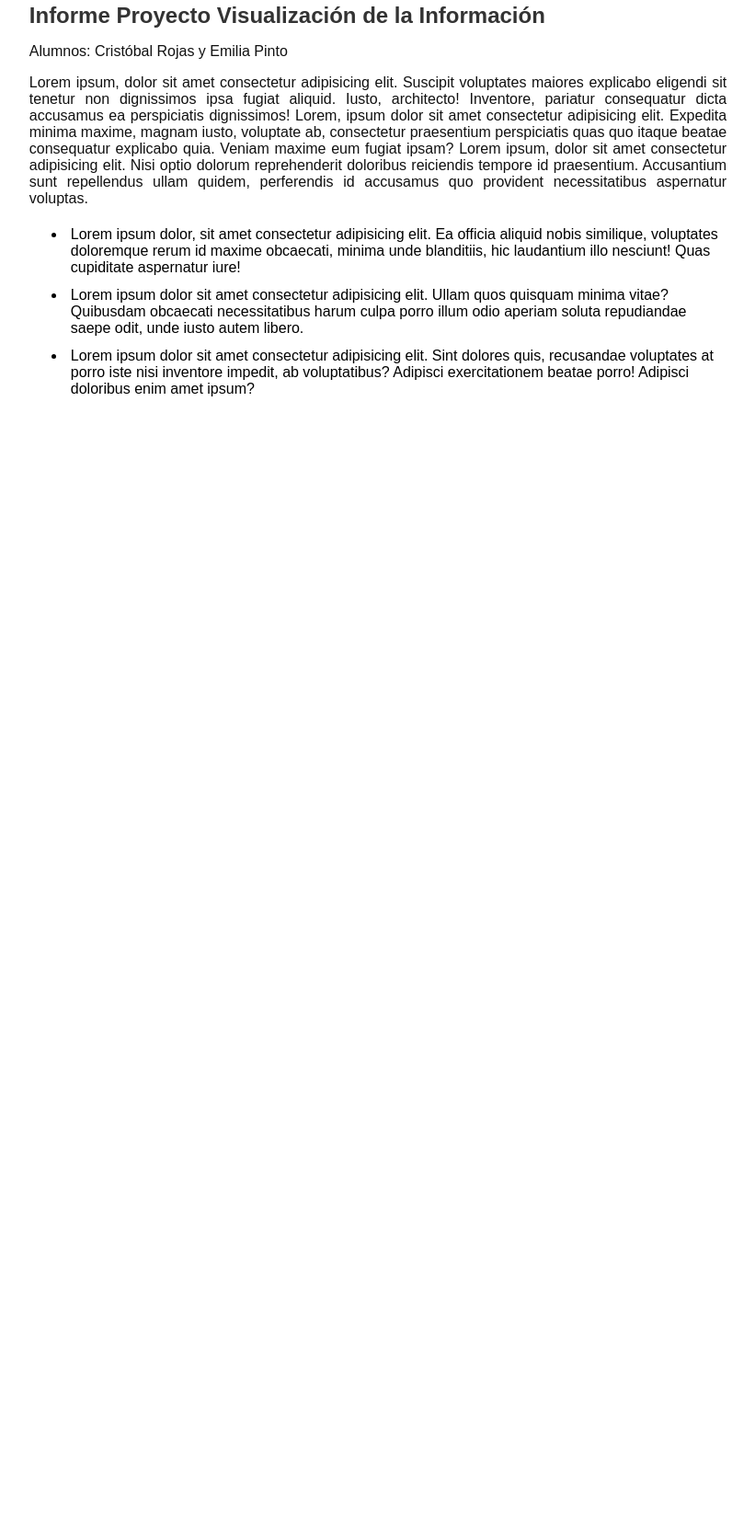
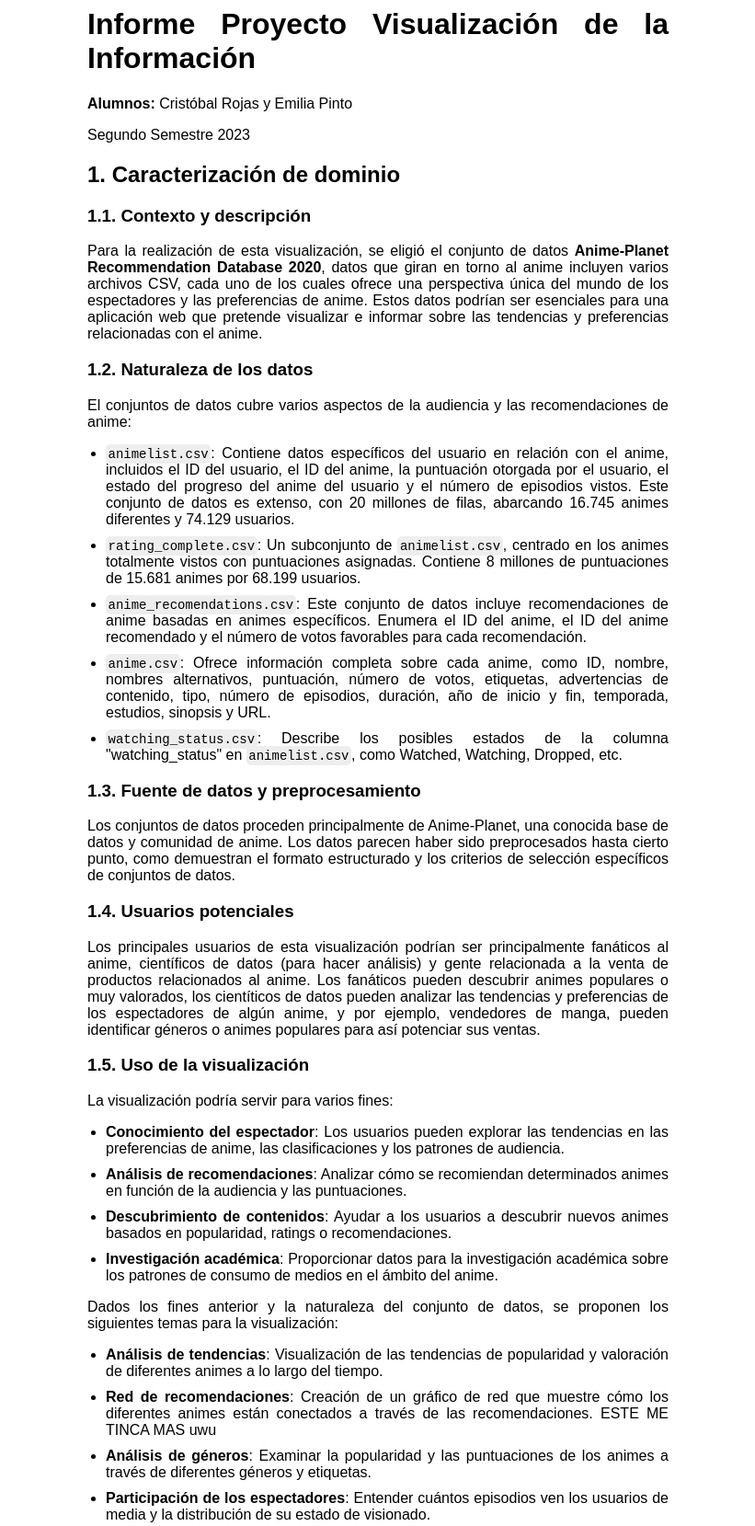
Before and after one commit to crow-rojas/proyecto-IIC2026-grupo-abyss, a plain HTML site: page index.html in a window 1280 px wide. Shown: the part 41-1700 px from the top of the page at 92% size, without its empty margins (229-1050 px from the left). Before the commit the page ends 800 px from the top, so only its background shows below. Drawn offline with Linux system fonts and the light colour scheme.

Commit message:
primer nivel terminado

```diff
--- a/index.html
+++ b/index.html
@@ -3,17 +3,16 @@
 <head>
     <title>Informe Proyecto</title>
     <link rel="stylesheet" type="text/css" href="style.css">
+    <link rel="icon" href="logo.png" type="image/png" sizes="16x16">
 </head>
 <body>
     <div id="content">
         <h1>Informe Proyecto Visualización de la Información</h1>
-        <p>Alumnos: Cristóbal Rojas y Emilia Pinto</p>
-        <p>Lorem ipsum, dolor sit amet consectetur adipisicing elit. Suscipit voluptates maiores explicabo eligendi sit tenetur non dignissimos ipsa fugiat aliquid. Iusto, architecto! Inventore, pariatur consequatur dicta accusamus ea perspiciatis dignissimos! Lorem, ipsum dolor sit amet consectetur adipisicing elit. Expedita minima maxime, magnam iusto, voluptate ab, consectetur praesentium perspiciatis quas quo itaque beatae consequatur explicabo quia. Veniam maxime eum fugiat ipsam? Lorem ipsum, dolor sit amet consectetur adipisicing elit. Nisi optio dolorum reprehenderit doloribus reiciendis tempore id praesentium. Accusantium sunt repellendus ullam quidem, perferendis id accusamus quo provident necessitatibus aspernatur voluptas.</p>
-        <ul>
-            <li>Lorem ipsum dolor, sit amet consectetur adipisicing elit. Ea officia aliquid nobis similique, voluptates doloremque rerum id maxime obcaecati, minima unde blanditiis, hic laudantium illo nesciunt! Quas cupiditate aspernatur iure!</li>
-            <li>Lorem ipsum dolor sit amet consectetur adipisicing elit. Ullam quos quisquam minima vitae? Quibusdam obcaecati necessitatibus harum culpa porro illum odio aperiam soluta repudiandae saepe odit, unde iusto autem libero.</li>
-            <li>Lorem ipsum dolor sit amet consectetur adipisicing elit. Sint dolores quis, recusandae voluptates at porro iste nisi inventore impedit, ab voluptatibus? Adipisci exercitationem beatae porro! Adipisci doloribus enim amet ipsum?</li>
-        </ul>
+        <p><span class="bold">Alumnos:</span> Cristóbal Rojas y Emilia Pinto</p>
+        <p>Segundo Semestre 2023 </p>
+
+        <div id="level_1"></div>
+        <div id="level_2"></div>
     </div>
     <script src="script.js"></script>
 </body>
--- /dev/null
+++ b/levels/level_1.html
@@ -0,0 +1,80 @@
+<h2>1. Caracterización de dominio</h2>
+
+    <h3>1.1. Contexto y descripción</h3>
+
+    <p>
+        Para la realización de esta visualización, se eligió el conjunto de datos <a href="https://www.kaggle.com/datasets/hernan4444/animeplanet-recommendation-database-2020" target="_blank"><span class="bold">Anime-Planet Recommendation Database 2020</span></a>, datos que giran en torno al anime incluyen varios archivos CSV, cada uno de los cuales ofrece una perspectiva única del mundo de los espectadores y las preferencias de anime. Estos datos podrían ser esenciales para una aplicación web que pretende visualizar e informar sobre las tendencias y preferencias relacionadas con el anime.
+    </p>
+
+    <h3>1.2. Naturaleza de los datos</h2>
+
+    <p>
+        El conjuntos de datos cubre varios aspectos de la audiencia y las recomendaciones de anime:
+        <ul>
+            <li>
+                <span class="code">animelist.csv</span>: Contiene datos específicos del usuario en relación con el anime, incluidos el ID del usuario, el ID del anime, la puntuación otorgada por el usuario, el estado del progreso del anime del usuario y el número de episodios vistos. Este conjunto de datos es extenso, con 20 millones de filas, abarcando 16.745 animes diferentes y 74.129 usuarios.
+            </li>
+            <li>
+                <span class="code">rating_complete.csv</span>: Un subconjunto de <span class="code">animelist.csv</span>, centrado en los animes totalmente vistos con puntuaciones asignadas. Contiene 8 millones de puntuaciones de 15.681 animes por 68.199 usuarios.
+            </li>
+            <li>
+                <span class="code">anime_recomendations.csv</span>: Este conjunto de datos incluye recomendaciones de anime basadas en animes específicos. Enumera el ID del anime, el ID del anime recomendado y el número de votos favorables para cada recomendación.
+            </li>
+            <li>
+                <span class="code">anime.csv</span>: Ofrece información completa sobre cada anime, como ID, nombre, nombres alternativos, puntuación, número de votos, etiquetas, advertencias de contenido, tipo, número de episodios, duración, año de inicio y fin, temporada, estudios, sinopsis y URL.
+            </li>
+            <li>
+                <span class="code">watching_status.csv</span>: Describe los posibles estados de la columna "watching_status" en <span class="code">animelist.csv</span>, como Watched, Watching, Dropped, etc.
+            </li>
+        </ul>
+    </p>
+
+    <h3>1.3. Fuente de datos y preprocesamiento</h3>
+
+    <p>
+        Los conjuntos de datos proceden principalmente de Anime-Planet, una conocida base de datos y comunidad de anime. Los datos parecen haber sido preprocesados hasta cierto punto, como demuestran el formato estructurado y los criterios de selección específicos de conjuntos de datos.
+    </p>
+
+    <h3>1.4. Usuarios potenciales</h3>
+
+    <p>
+        Los principales usuarios de esta visualización podrían ser principalmente fanáticos al anime, científicos de datos (para hacer análisis) y gente relacionada a la venta de productos relacionados al anime. Los fanáticos pueden descubrir animes populares o muy valorados, los cientíticos de datos pueden analizar las tendencias y preferencias de los espectadores de algún anime, y por ejemplo, vendedores de manga, pueden identificar géneros o animes populares para así potenciar sus ventas.
+    </p>
+
+    <h3>1.5. Uso de la visualización</h3>
+
+    <p>
+        La visualización podría servir para varios fines:
+
+        <ul>
+            <li>
+                <span class="bold">Conocimiento del espectador</span>: Los usuarios pueden explorar las tendencias en las preferencias de anime, las clasificaciones y los patrones de audiencia.
+            </li>
+            <li>
+                <span class="bold">Análisis de recomendaciones</span>: Analizar cómo se recomiendan determinados animes en función de la audiencia y las puntuaciones.
+            </li>
+            <li>
+                <span class="bold">Descubrimiento de contenidos</span>: Ayudar a los usuarios a descubrir nuevos animes basados en popularidad, ratings o recomendaciones.
+            </li>
+            <li>
+                <span class="bold">Investigación académica</span>: Proporcionar datos para la investigación académica sobre los patrones de consumo de medios en el ámbito del anime.
+            </li>
+        </ul>
+
+        Dados los fines anterior y la naturaleza del conjunto de datos, se proponen los siguientes temas para la visualización:
+
+        <ul>
+            <li>
+                <span class="bold">Análisis de tendencias</span>: Visualización de las tendencias de popularidad y valoración de diferentes animes a lo largo del tiempo.
+            </li>
+            <li>
+                <span class="bold">Red de recomendaciones</span>: Creación de un gráfico de red que muestre cómo los diferentes animes están conectados a través de las recomendaciones. ESTE ME TINCA MAS uwu
+            </li>
+            <li>
+                <span class="bold">Análisis de géneros</span>: Examinar la popularidad y las puntuaciones de los animes a través de diferentes géneros y etiquetas.
+            </li>
+            <li>
+                <span class="bold">Participación de los espectadores</span>: Entender cuántos episodios ven los usuarios de media y la distribución de su estado de visionado.
+            </li>
+        </ul>
+    </p>
--- /dev/null
+++ b/levels/level_2.html
@@ -0,0 +1,3 @@
+<h2>2. Abstracción de datos y tareas</h2>
+
+Ánimo uwu
--- a/script.js
+++ b/script.js
@@ -1,4 +1,13 @@
 document.addEventListener("DOMContentLoaded", function() {
-    // Your JavaScript code goes here.
-    console.log("Page loaded!");
+    fetch('levels/level_1.html')
+        .then(response => response.text())
+        .then(data => {
+            document.getElementById('level_1').innerHTML = data;
+        });
+
+    fetch('levels/level_2.html')
+        .then(response => response.text())
+        .then(data => {
+            document.getElementById('level_2').innerHTML = data;
+        });
 });
--- a/style.css
+++ b/style.css
@@ -3,25 +3,35 @@ body {
 }
 
 #content {
-    width: 60%;
+    width: 50%;
     margin: auto;
     padding: 20px;
+    text-align: justify;
+
 }
 
-h1 {
-    color: #333;
-    font-size: 24px;
+a {
+    text-decoration: none;
+    color: inherit;
 }
 
 p {
     font-size: 16px;
-    color: #111;
-    text-align: justify;
 }
 
-ul li {
-    /* background-color: #f0f0f0; */
-    margin: 2px 0;
-    padding: 5px;
+li {
+    margin-bottom: 10px;
+    margin-left: -20px;
+}
+
+.bold {
+    font-weight: bold;
+}
+
+.code {
+    font-family: monospace;
+    font-size: 14px;
+    background-color: #eee;
+    padding: 2.5px;
     border-radius: 5px;
 }
```
Also changed, not shown: logo.png (added), 1 other file.
